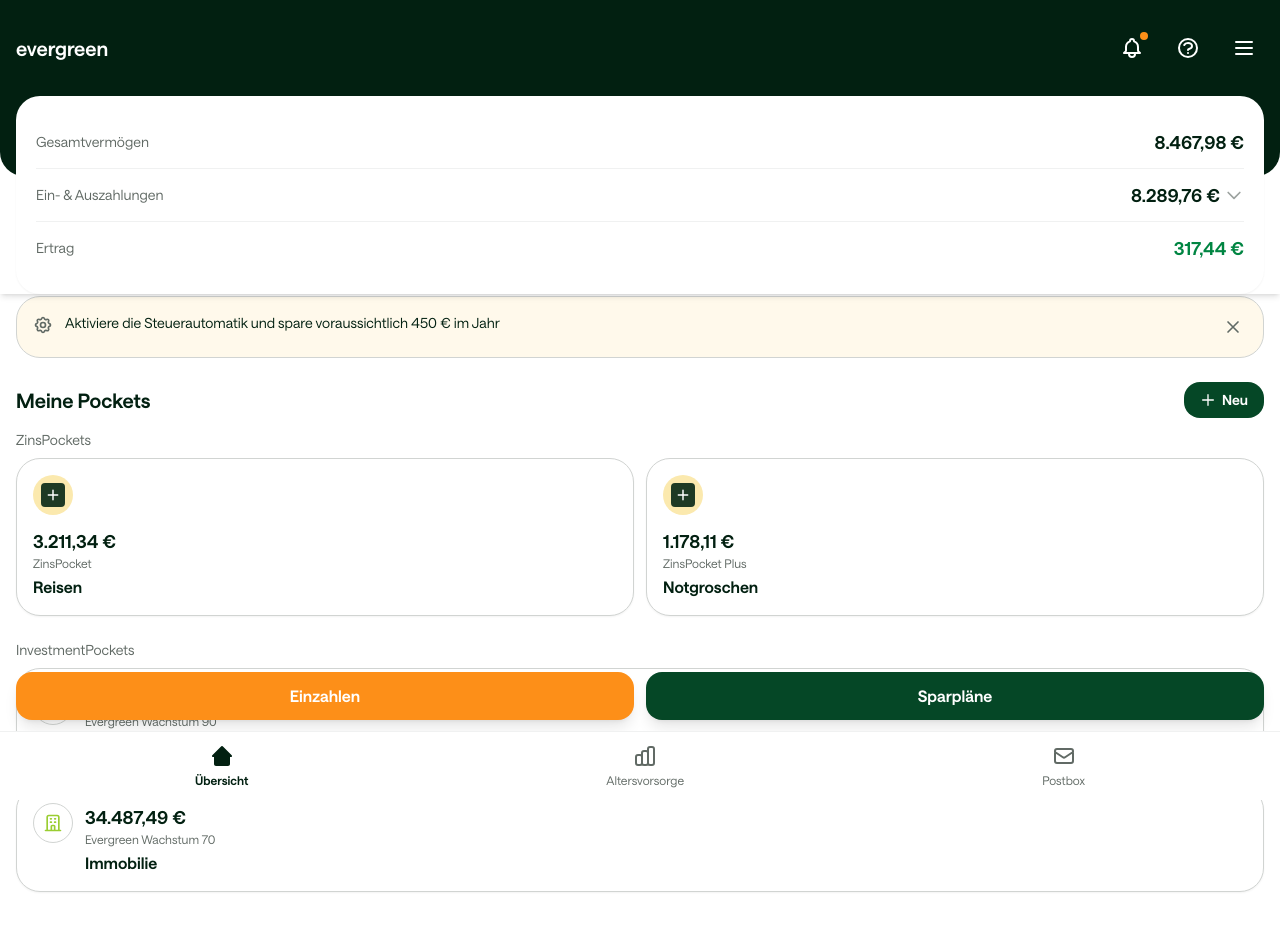
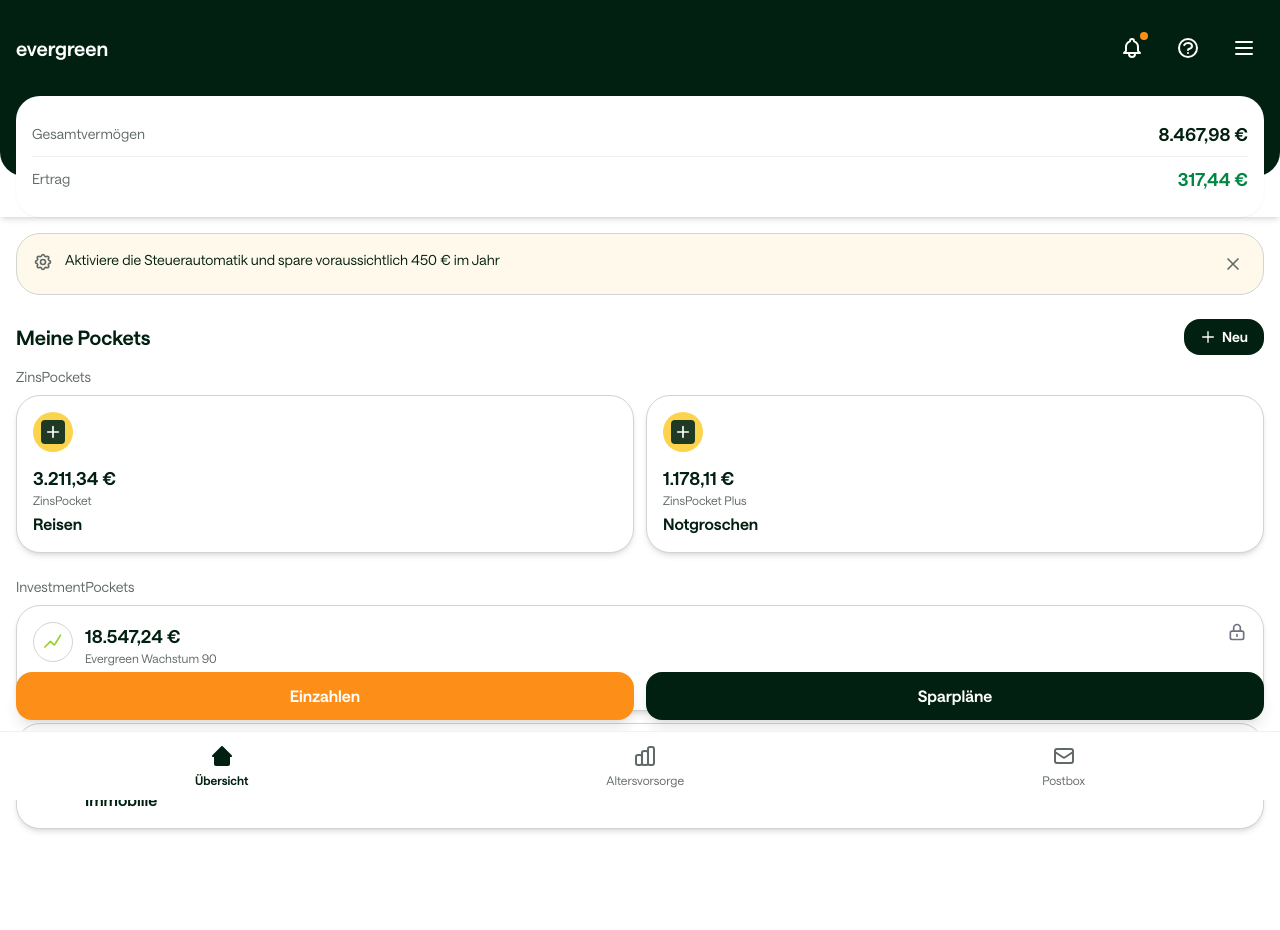
Before and after one commit to ivenkurz/kindersparplan, a Next.js app: page /Dashboard in a window 1280 px wide. Shown: the top 930 px of the page. Built offline with nearby package versions, Linux system fonts and the light colour scheme.

Commit message:
refactor(Dashboard): sticky header, #022011 buttons, remove Ein-Auszahlungen, floating buttons sync with nav

```diff
--- a/app/Dashboard/page.tsx
+++ b/app/Dashboard/page.tsx
@@ -2,22 +2,21 @@
 
 import Link from "next/link";
 import { useState, useEffect, useRef } from "react";
+import { PocketCard } from "@/components/PocketCard";
 
 const formatCurrency = (v: number) =>
   new Intl.NumberFormat("de-DE", { style: "currency", currency: "EUR", maximumFractionDigits: 2 }).format(v);
 
 export default function DashboardPage() {
   const [bannerDismissed, setBannerDismissed] = useState(false);
-  const [scrollY, setScrollY] = useState(0);
-  const [headerVisible, setHeaderVisible] = useState(true);
+  const [navVisible, setNavVisible] = useState(true);
   const lastScrollYRef = useRef(0);
 
   useEffect(() => {
     const handleScroll = () => {
       const current = window.scrollY;
       const last = lastScrollYRef.current;
-      setScrollY(current);
-      setHeaderVisible(current <= last || current < 50);
+      setNavVisible(current <= last || current < 50);
       lastScrollYRef.current = current;
     };
     let ticking = false;
@@ -34,33 +33,14 @@
     return () => window.removeEventListener("scroll", onScroll);
   }, []);
 
-  const headerShrunk = scrollY > 100;
-
   return (
     <main className="min-h-screen bg-ds-neutral-0 font-saans pb-[calc(5rem+env(safe-area-inset-bottom))]">
-      {/* Spacer für fixed Header-Block */}
-      <div className="h-[280px]" aria-hidden />
-
-      {/* Fixed Header + Account Card – hide-on-scroll */}
-      <div
-        className={`fixed top-0 left-0 right-0 z-50 shadow-md transition-transform duration-300 ${
-          headerVisible ? "translate-y-0" : "-translate-y-full"
-        }`}
-      >
-        {/* Header – dunkelgrün, shrinkbar */}
-        <header
-          className={`bg-ds-neutral-100 px-4 rounded-b-ds-lg transition-all duration-300 ${
-            headerShrunk ? "pt-2 pb-16" : "pt-4 pb-24"
-          }`}
-        >
-          <div className={`flex items-center justify-between ${headerShrunk ? "h-12" : "h-16"}`}>
-            <span
-              className={`text-xl font-bold text-ds-neutral-0 transition-transform duration-300 ${
-                headerShrunk ? "scale-90 origin-left" : ""
-              }`}
-            >
-              evergreen
-            </span>
+      {/* Sticky Header + Account Card */}
+      <div className="sticky top-0 z-50 shadow-md">
+        {/* Header – #022011 (ds-neutral-100) */}
+        <header className="bg-ds-neutral-100 px-4 pt-4 pb-24 rounded-b-ds-lg">
+          <div className="flex items-center justify-between h-16">
+            <span className="text-xl font-bold text-ds-neutral-0">evergreen</span>
             <div className="flex items-center gap-4">
               <button type="button" className="relative p-2 text-ds-neutral-0" aria-label="Benachrichtigungen">
                 <svg className="w-6 h-6" fill="none" stroke="currentColor" viewBox="0 0 24 24">
@@ -82,26 +62,17 @@
           </div>
         </header>
 
-        {/* Account Summary Card – weiß, weiter oben, kein Divider */}
+        {/* Account Summary Card – ohne Ein- und Auszahlungen */}
         <section className="px-4 -mt-20 pb-0">
-          <div className="rounded-ds-lg bg-ds-neutral-0 shadow-sm p-5">
-          <div className="flex justify-between items-center py-3 border-b border-ds-neutral-10">
-            <span className="text-sm text-ds-neutral-70">Gesamtvermögen</span>
-            <span className="text-lg font-bold text-ds-neutral-100">{formatCurrency(8467.98)}</span>
-          </div>
-          <div className="flex justify-between items-center py-3 border-b border-ds-neutral-10">
-            <span className="text-sm text-ds-neutral-70">Ein- & Auszahlungen</span>
-            <div className="flex items-center gap-1">
-              <span className="text-lg font-semibold text-ds-neutral-100">{formatCurrency(8289.76)}</span>
-              <svg className="w-5 h-5 text-ds-neutral-40" fill="none" stroke="currentColor" viewBox="0 0 24 24">
-                <path strokeLinecap="round" strokeLinejoin="round" strokeWidth={2} d="M19 9l-7 7-7-7" />
-              </svg>
+          <div className="rounded-ds-lg bg-ds-neutral-0 shadow-sm p-4">
+            <div className="flex justify-between items-center py-2 border-b border-ds-neutral-10">
+              <span className="text-sm text-ds-neutral-70">Gesamtvermögen</span>
+              <span className="text-lg font-bold text-ds-neutral-100">{formatCurrency(8467.98)}</span>
             </div>
-          </div>
-          <div className="flex justify-between items-center py-3">
-            <span className="text-sm text-ds-neutral-70">Ertrag</span>
-            <span className="text-lg font-semibold text-ds-seagreen">{formatCurrency(317.44)}</span>
-          </div>
+            <div className="flex justify-between items-center py-2">
+              <span className="text-sm text-ds-neutral-70">Ertrag</span>
+              <span className="text-lg font-semibold text-ds-seagreen">{formatCurrency(317.44)}</span>
+            </div>
           </div>
         </section>
       </div>
@@ -137,7 +108,7 @@
           <h2 className="text-xl font-bold text-ds-neutral-100">Meine Pockets</h2>
           <button
             type="button"
-            className="inline-flex items-center gap-1.5 rounded-ds-16 bg-ds-darkgreen px-4 py-2 text-sm font-semibold text-ds-neutral-0"
+            className="inline-flex items-center gap-1.5 rounded-ds-16 bg-ds-neutral-100 px-4 py-2 text-sm font-semibold text-ds-neutral-0"
           >
             <svg className="w-4 h-4" fill="none" stroke="currentColor" viewBox="0 0 24 24">
               <path strokeLinecap="round" strokeLinejoin="round" strokeWidth={2} d="M12 4v16m8-8H4" />
@@ -146,73 +117,53 @@
           </button>
         </div>
 
-        {/* ZinsPockets – Vorlage: weißes Plus in dunkelgrünem Quadrat, in gelbem Kreis */}
+        {/* ZinsPockets – exakte Figma-Farben: pocket-yellow, pocket-dark */}
         <p className="text-sm text-ds-neutral-70 mb-2">ZinsPockets</p>
         <div className="grid grid-cols-2 gap-3 mb-6">
-          <div className="rounded-ds-lg border border-ds-neutral-20 bg-ds-neutral-0 p-4 shadow-sm">
-            <div className="w-10 h-10 rounded-full bg-ds-pocket-yellow flex items-center justify-center mb-3">
-              <div className="w-6 h-6 rounded bg-ds-pocket-dark flex items-center justify-center">
-                <svg className="w-[14px] h-[14px] text-ds-neutral-0" fill="none" stroke="currentColor" strokeWidth={2.5} viewBox="0 0 24 24" aria-hidden>
-                  <path strokeLinecap="round" strokeLinejoin="round" d="M12 4v16m8-8H4" />
-                </svg>
-              </div>
-            </div>
-            <p className="text-lg font-bold text-ds-neutral-100">{formatCurrency(3211.34)}</p>
-            <p className="text-xs text-ds-neutral-70">ZinsPocket</p>
-            <p className="text-base font-bold text-ds-neutral-100 mt-1">Reisen</p>
-          </div>
-          <div className="rounded-ds-lg border border-ds-neutral-20 bg-ds-neutral-0 p-4 shadow-sm">
-            <div className="w-10 h-10 rounded-full bg-ds-pocket-yellow flex items-center justify-center mb-3">
-              <div className="w-6 h-6 rounded bg-ds-pocket-dark flex items-center justify-center">
-                <svg className="w-[14px] h-[14px] text-ds-neutral-0" fill="none" stroke="currentColor" strokeWidth={2.5} viewBox="0 0 24 24" aria-hidden>
-                  <path strokeLinecap="round" strokeLinejoin="round" d="M12 4v16m8-8H4" />
-                </svg>
-              </div>
-            </div>
-            <p className="text-lg font-bold text-ds-neutral-100">{formatCurrency(1178.11)}</p>
-            <p className="text-xs text-ds-neutral-70">ZinsPocket Plus</p>
-            <p className="text-base font-bold text-ds-neutral-100 mt-1">Notgroschen</p>
-          </div>
+          <PocketCard
+            variant="zins"
+            amount={3211.34}
+            sublabel="ZinsPocket"
+            title="Reisen"
+          />
+          <PocketCard
+            variant="zins"
+            amount={1178.11}
+            sublabel="ZinsPocket Plus"
+            title="Notgroschen"
+          />
         </div>
 
-        {/* InvestmentPockets – Vorlage: gelbgrünes Icon in weißem Kreis */}
+        {/* InvestmentPockets – exakte Figma-Farben: pocket-investment, pocket-gray (Lock) */}
         <p className="text-sm text-ds-neutral-70 mb-2">InvestmentPockets</p>
         <div className="space-y-3">
-          <div className="rounded-ds-lg border border-ds-neutral-20 bg-ds-neutral-0 p-4 shadow-sm flex items-start gap-3">
-            <div className="w-10 h-10 rounded-full bg-ds-neutral-0 border border-ds-neutral-20 flex items-center justify-center shrink-0">
-              <svg className="w-5 h-5 text-ds-investment-icon" fill="none" stroke="currentColor" strokeWidth={2} viewBox="0 0 24 24" aria-hidden>
-                <path strokeLinecap="round" strokeLinejoin="round" d="M2.25 18L9 11.25l4.306 4.307a11.95 11.95 0 011.414-1.418L21 3.75" />
-              </svg>
-            </div>
-            <div className="flex-1 min-w-0">
-              <p className="text-lg font-bold text-ds-neutral-100">{formatCurrency(18547.24)}</p>
-              <p className="text-xs text-ds-neutral-70">Evergreen Wachstum 90</p>
-              <p className="text-base font-bold text-ds-neutral-100 mt-1">Altersvorsorge</p>
-            </div>
-            <svg className="w-5 h-5 text-ds-neutral-70 shrink-0" fill="none" stroke="currentColor" viewBox="0 0 24 24" aria-label="Gesperrt">
-              <path strokeLinecap="round" strokeLinejoin="round" strokeWidth={2} d="M12 15v2m-6 4h12a2 2 0 002-2v-6a2 2 0 00-2-2H6a2 2 0 00-2 2v6a2 2 0 002 2zm10-10V7a4 4 0 00-8 0v4h8z" />
-            </svg>
-          </div>
-          <div className="rounded-ds-lg border border-ds-neutral-20 bg-ds-neutral-0 p-4 shadow-sm flex items-start gap-3">
-            <div className="w-10 h-10 rounded-full bg-ds-neutral-0 border border-ds-neutral-20 flex items-center justify-center shrink-0">
-              <svg className="w-5 h-5 text-ds-investment-icon" fill="none" stroke="currentColor" strokeWidth={2} viewBox="0 0 24 24" aria-hidden>
-                <path strokeLinecap="round" strokeLinejoin="round" d="M19 21V5a2 2 0 00-2-2H7a2 2 0 00-2 2v16m14 0h2m-2 0h-5m-9 0H3m2 0h5M9 7h1m-1 4h1m4-4h1m-1 4h1m-5 10v-5a1 1 0 011-1h2a1 1 0 011 1v5m-4 0h4" />
-              </svg>
-            </div>
-            <div className="flex-1 min-w-0">
-              <p className="text-lg font-bold text-ds-neutral-100">{formatCurrency(34487.49)}</p>
-              <p className="text-xs text-ds-neutral-70">Evergreen Wachstum 70</p>
-              <p className="text-base font-bold text-ds-neutral-100 mt-1">Immobilie</p>
-            </div>
-          </div>
+          <PocketCard
+            variant="investment"
+            amount={18547.24}
+            sublabel="Evergreen Wachstum 90"
+            title="Altersvorsorge"
+            locked
+            investmentIcon="chart-up"
+          />
+          <PocketCard
+            variant="investment"
+            amount={34487.49}
+            sublabel="Evergreen Wachstum 70"
+            title="Immobilie"
+            investmentIcon="building"
+          />
         </div>
       </section>
 
       {/* Spacer für Floating Buttons */}
       <div className="h-24" />
 
-      {/* Floating Action Buttons */}
-      <section className="fixed bottom-20 left-4 right-4 z-30 flex gap-3 pb-[env(safe-area-inset-bottom)]">
+      {/* Floating Action Buttons – unten wenn Nav hide, oben wenn Nav sichtbar */}
+      <section
+        className={`fixed left-4 right-4 z-30 flex gap-3 pb-[env(safe-area-inset-bottom)] transition-all duration-300 ${
+          navVisible ? "bottom-20" : "bottom-4"
+        }`}
+      >
         <button
           type="button"
           className="flex-1 rounded-ds-16 bg-ds-orange-60 py-3 font-semibold text-ds-neutral-0 shadow-lg hover:bg-ds-orange-70 transition-colors"
@@ -221,7 +172,7 @@
         </button>
         <Link
           href="/SparplanRechner"
-          className="flex-1 rounded-ds-16 bg-ds-darkgreen py-3 font-semibold text-ds-neutral-0 text-center shadow-lg hover:bg-ds-neutral-90 transition-colors"
+          className="flex-1 rounded-ds-16 bg-ds-neutral-100 py-3 font-semibold text-ds-neutral-0 text-center shadow-lg hover:bg-ds-neutral-90 transition-colors"
         >
           Sparpläne
         </Link>
@@ -230,7 +181,7 @@
       {/* Bottom Navigation – hide-on-scroll */}
       <nav
         className={`fixed bottom-0 left-0 right-0 z-50 bg-ds-neutral-0 border-t border-ds-neutral-10 flex justify-around py-3 px-4 pb-[max(0.75rem,env(safe-area-inset-bottom))] transition-transform duration-300 ${
-          headerVisible ? "translate-y-0" : "translate-y-full"
+          navVisible ? "translate-y-0" : "translate-y-full"
         }`}
       >
         <Link href="/Dashboard" className="flex flex-col items-center gap-1 text-ds-neutral-100 font-semibold">
--- /dev/null
+++ b/components/Icon.tsx
@@ -0,0 +1,72 @@
+"use client";
+
+import type { SVGProps } from "react";
+
+type IconName = "plus" | "chart-up" | "building" | "lock";
+
+const iconPaths: Record<IconName, { path: string; viewBox?: string; stroke?: boolean }> = {
+  plus: {
+    path: "M12 4v16m8-8H4",
+    viewBox: "0 0 24 24",
+    stroke: true,
+  },
+  "chart-up": {
+    path: "M2.25 18L9 11.25l4.306 4.307a11.95 11.95 0 011.414-1.418L21 3.75",
+    viewBox: "0 0 24 24",
+    stroke: true,
+  },
+  building: {
+    path: "M19 21V5a2 2 0 00-2-2H7a2 2 0 00-2 2v16m14 0h2m-2 0h-5m-9 0H3m2 0h5M9 7h1m-1 4h1m4-4h1m-1 4h1m-5 10v-5a1 1 0 011-1h2a1 1 0 011 1v5m-4 0h4",
+    viewBox: "0 0 24 24",
+    stroke: true,
+  },
+  lock: {
+    path: "M12 15v2m-6 4h12a2 2 0 002-2v-6a2 2 0 00-2-2H6a2 2 0 00-2 2v6a2 2 0 002 2zm10-10V7a4 4 0 00-8 0v4h8z",
+    viewBox: "0 0 24 24",
+    stroke: true,
+  },
+};
+
+export interface IconProps extends Omit<SVGProps<SVGSVGElement>, "children"> {
+  name: IconName;
+  size?: "sm" | "md" | "lg";
+  className?: string;
+  strokeWidth?: number;
+}
+
+const sizeMap = { sm: "w-4 h-4", md: "w-5 h-5", lg: "w-6 h-6" };
+
+export function Icon({ name, size = "md", className = "", strokeWidth = 2, ...props }: IconProps) {
+  const def = iconPaths[name];
+  const sizeClass = sizeMap[size];
+
+  if (def.stroke) {
+    return (
+      <svg
+        className={`${sizeClass} ${className}`}
+        fill="none"
+        stroke="currentColor"
+        strokeWidth={strokeWidth}
+        strokeLinecap="round"
+        strokeLinejoin="round"
+        viewBox={def.viewBox ?? "0 0 24 24"}
+        aria-hidden
+        {...props}
+      >
+        <path d={def.path} />
+      </svg>
+    );
+  }
+
+  return (
+    <svg
+      className={`${sizeClass} ${className}`}
+      fill="currentColor"
+      viewBox={def.viewBox ?? "0 0 24 24"}
+      aria-hidden
+      {...props}
+    >
+      <path d={def.path} />
+    </svg>
+  );
+}
--- /dev/null
+++ b/components/PocketCard.tsx
@@ -0,0 +1,63 @@
+"use client";
+
+import { Icon } from "./Icon";
+
+const formatCurrency = (v: number) =>
+  new Intl.NumberFormat("de-DE", { style: "currency", currency: "EUR", maximumFractionDigits: 2 }).format(v);
+
+export type PocketVariant = "zins" | "investment";
+
+export type InvestmentIcon = "chart-up" | "building";
+
+export interface PocketCardProps {
+  variant: PocketVariant;
+  amount: number;
+  sublabel: string;
+  title: string;
+  locked?: boolean;
+  investmentIcon?: InvestmentIcon;
+}
+
+export function PocketCard({
+  variant,
+  amount,
+  sublabel,
+  title,
+  locked = false,
+  investmentIcon = "chart-up",
+}: PocketCardProps) {
+  if (variant === "zins") {
+    return (
+      <div className="rounded-ds-lg border border-ds-neutral-20 bg-ds-neutral-0 p-4 shadow-md hover:shadow-lg transition-shadow">
+        <div className="w-10 h-10 rounded-full bg-pocket-yellow flex items-center justify-center mb-3">
+          <div className="w-6 h-6 rounded bg-pocket-dark flex items-center justify-center">
+            <Icon name="plus" size="sm" className="text-ds-neutral-0" strokeWidth={2.5} />
+          </div>
+        </div>
+        <p className="text-lg font-bold text-ds-neutral-100">{formatCurrency(amount)}</p>
+        <p className="text-xs text-ds-neutral-70">{sublabel}</p>
+        <p className="text-base font-bold text-ds-neutral-100 mt-1">{title}</p>
+      </div>
+    );
+  }
+
+  return (
+    <div className="rounded-ds-lg border border-ds-neutral-20 bg-ds-neutral-0 p-4 shadow-md hover:shadow-lg transition-shadow flex items-start gap-3">
+      <div className="w-10 h-10 rounded-full bg-ds-neutral-0 border border-ds-neutral-20 flex items-center justify-center shrink-0">
+        <Icon
+          name={investmentIcon}
+          size="md"
+          className="text-pocket-investment"
+        />
+      </div>
+      <div className="flex-1 min-w-0">
+        <p className="text-lg font-bold text-ds-neutral-100">{formatCurrency(amount)}</p>
+        <p className="text-xs text-ds-neutral-70">{sublabel}</p>
+        <p className="text-base font-bold text-ds-neutral-100 mt-1">{title}</p>
+      </div>
+      {locked && (
+        <Icon name="lock" size="md" className="text-pocket-gray shrink-0" aria-label="Gesperrt" />
+      )}
+    </div>
+  );
+}
```
Also changed, not shown: tailwind.config.ts (+11 -0 lines).
